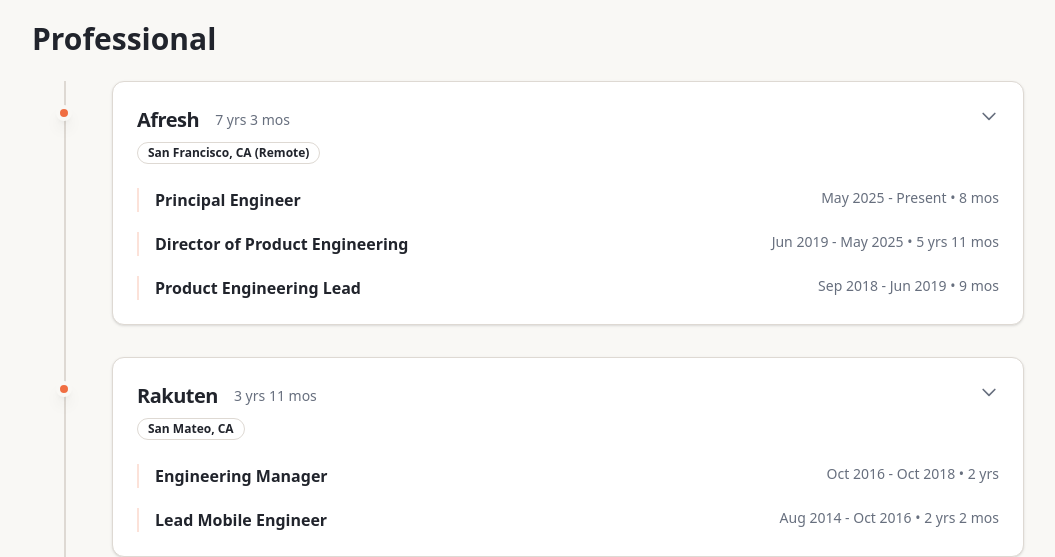
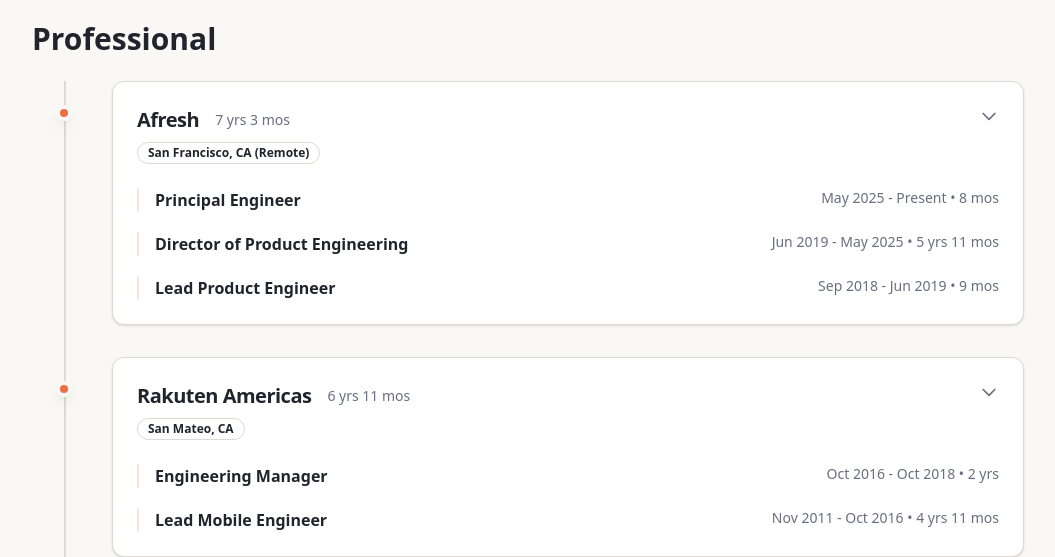
Before and after one commit to smeador/personal-website, an Astro site: page /experience in a window 1280 px wide. Shown: the part 244-801 px from the top of the page, without its empty margins (112-1167 px from the left). Built offline with nearby package versions, Linux system fonts and the light colour scheme; Astro itself is replaced by a stand-in of ours; some packages are replaced by stand-ins of ours.

Commit message:
Update professional timeline content

```diff
--- a/src/components/experience/Timeline.tsx
+++ b/src/components/experience/Timeline.tsx
@@ -89,7 +89,7 @@
           transition={{ duration: 0.3, ease: "easeInOut" }}
           className="overflow-hidden"
         >
-          <p className="text-muted-content leading-relaxed text-sm">
+          <p className="text-muted-content leading-relaxed text-sm whitespace-pre-line">
             {position.description}
           </p>
         </motion.div>
@@ -161,7 +161,7 @@
                     transition={{ duration: 0.3, ease: "easeInOut" }}
                     className="overflow-hidden"
                   >
-                    <p className="text-sm text-muted-content leading-relaxed pt-3">
+                    <p className="text-sm text-muted-content leading-relaxed pt-3 whitespace-pre-line">
                       {itemData.description}
                     </p>
                   </motion.div>
--- a/src/content/professional/01-afresh.mdx
+++ b/src/content/professional/01-afresh.mdx
@@ -2,27 +2,67 @@
 organization: "Afresh"
 organizationUrl: "https://afresh.com"
 location: "San Francisco, CA (Remote)"
-description: "Afresh is a company"
+description: >
+  Afresh develops an AI-powered solution to optimize grocery store ordering
+  and operations for fresh food departments, with the goal to both reduce
+  costs for retailers and eliminate food waste.
 startDate: 2018-10-01
 positions:
-  [
-    {
-      role: "Principal Engineer",
-      startDate: 2025-05-01,
-      description: "Led development of scalable web applications serving millions of users",
-    },
-    {
-      role: "Director of Product Engineering",
-      startDate: 2019-06-01,
-      endDate: 2025-05-01,
-      description: "Led development of scalable web applications serving millions of users",
-    },
-    {
-      role: "Product Engineering Lead",
-      startDate: 2018-09-01,
-      endDate: 2019-06-01,
-      description: "Led development of scalable web applications serving millions of users",
-    },
-  ]
+  - role: "Principal Engineer"
+    startDate: 2025-05-01
+    description: >
+      Transitioned back into an IC role to roll up my sleeves and do hands-on
+      engineering again. I'm one of two Principal Engineers at Afresh
+      supporting a 50-person engineering org. I provide technical guidance
+      across various initiatives while also leading deep technical projects of
+      my own.
+
+
+      One such project was leading the migration of our data platform from
+      Snowflake to Databricks to reduce our costs and boost developer
+      productivity by being on a unified platform. This was an org-wide effort
+      and I coordinated responsibilities across all engineering functions.
+
+  - role: "Director of Product Engineering"
+    startDate: 2019-06-01
+    endDate: 2025-05-01
+    description: >
+      Led and built the Product Engineering function from a team of 1 (myself)
+      to 35 people spanning multiple teams and product lines. This was an
+      incredible opportunity for me to scale an engineering org at a
+      fast-growing startup. Our function owned all of the customer-facing
+      products at Afresh, and we interoperated with Data, Analytics, and ML
+      functions to make their outputs accessible to our end-users.
+
+
+      I led the org as we expanded our store-level products to include all
+      fresh departments, built corporate data management and analytics tools,
+      and launched the initial version of our distribution center forecasting
+      solution. We improved the scalability and resiliency of our system to
+      support tens of thousands of store-departments and a large national
+      retailer (Albertsons).
+
+
+      I am especially proud of the people and culture on Product Eng. I hired
+      our first 15+ engineers and brought on a group of incredible engineering
+      managers to lead their respective teams. Together we built a team of
+      kind, curious, and driven engineers who cared deeply about both customer
+      and social impact.
+
+  - role: "Lead Product Engineer"
+    startDate: 2018-09-01
+    endDate: 2019-06-01
+    description: >
+      Joined Afresh as the 2nd employee and a founding engineer. I was drawn
+      to the mission of using ML forecasting to tackle an enterprise problem
+      with real environmental impact.
+
+
+      I took the core ordering product from an early prototype to an
+      enterprise-ready solution deployed at our first 3 customers. I built our
+      initial mobile app, API backend, and product data models that laid the
+      foundation for years to come. I worked closely with our customers to
+      understand their store operations and to create a product tailored to
+      their needs.
 order: 1
 ---
--- a/src/content/professional/02-rakuten.mdx
+++ b/src/content/professional/02-rakuten.mdx
@@ -1,24 +1,54 @@
 ---
-organization: "Rakuten"
+organization: "Rakuten Americas"
 organizationUrl: "https://rakuten.com"
 location: "San Mateo, CA"
-description: "Rakuten is a company"
-startDate: 2014-11-01
+description: >
+  Rakuten is a large Japenese technology and online shopping company. Rakuten
+  acquired e-commerce startup Slice and email management service Unroll.Me,
+  combining them into a consumer data and market research business.
+startDate: 2011-11-01
 endDate: 2018-10-01
 positions:
-  [
-    {
-      role: "Engineering Manager",
-      startDate: 2016-10-01,
-      endDate: 2018-10-01,
-      description: "Engineering manager for the mobile applications teams across iOS and Android.",
-    },
-    {
-      role: "Lead Mobile Engineer",
-      startDate: 2014-08-01,
-      endDate: 2016-10-01,
-      description: "Lead development of mobile applications for Slice & Unroll.me",
-    },
-  ]
+  - role: "Engineering Manager"
+    startDate: 2016-10-01
+    endDate: 2018-10-01
+    description: >
+      Managed a 5-person team responsible for all our mobile applications
+      across platforms, with a total user base of 2M+ users. Collaborated
+      closely with Product & Design to grow our user base through new features
+      and delightful experiences. I owned the team's roadmap and hired 3 new
+      engineers to support our growth. Towards the end of my tenure, I also
+      led the mobile QA and Customer Support functions.
+
+
+      Our team was further responsible for modernizing our mobile tech stack.
+      I spearheaded re-platforming our legacy Slice app to Swift and Kotlin,
+      and migrating the Unroll.Me application to React Native for
+      cross-platform support. We also developed a new analytics stack to
+      better measure user behavior and increase our conversion rates.
+
+
+      I'm most proud of my role mentoring several junior engineers who have
+      gone on to have incredible careers. I couldn't have asked for a better
+      team and the people at Slice were truly outstanding and taught me a lot
+      about leadership and integrity.
+
+  - role: "Lead Mobile Engineer"
+    startDate: 2011-11-01
+    endDate: 2016-10-01
+    description: >
+      Joined e-commerce startup Slice as an early employee to take over all
+      iOS development. I developed core features of the iOS application
+      including purchase and package tracking, refund management, and spending
+      analytics. Slice was regularly featured as a top package tracking app in
+      the App Store.
+
+
+      Slice was acquired by Rakuten in 2014, along with email management
+      service Unroll.Me which joined our business. I built the Unroll.Me iOS
+      application from scratch which achieved a top-10 overall ranking in the
+      App Store and scaled to millions of users. This powered our market
+      research business which grew to 8-figure revenue with several Fortune
+      500 customers.
 order: 2
 ---
--- a/src/content/professional/03-slice.mdx
+++ /dev/null
@@ -1,18 +0,0 @@
----
-organization: "Slice (acquired)"
-organizationUrl: "https://web.archive.org/web/20150530210037/https://www.slice.com/"
-location: "Palo Alto, CA"
-description: "Slice is a company"
-startDate: 2011-11-01
-endDate: 2014-08-01
-positions:
-  [
-    {
-      role: "Lead Mobile Engineer",
-      startDate: 2011-11-01,
-      endDate: 2014-08-01,
-      description: "Joined as an early (first 20) employee. Lead development of the Slice iOS app, a top-100 shopping application",
-    },
-  ]
-order: 3
----
--- a/src/content/professional/04-mozign.mdx
+++ b/src/content/professional/04-mozign.mdx
@@ -2,17 +2,26 @@
 organization: "Mozign"
 organizationUrl: "https://web.archive.org/web/20120512041420/http://mozign.com/"
 location: "Dallas, TX"
-description: "Mozign is a company"
+description: >
+  Mozign was a software consulting company that built custom apps and backends
+  for various clients.
 startDate: 2010-05-01
 endDate: 2012-03-01
 positions:
-  [
-    {
-      role: "Founder & Engineer",
-      startDate: 2010-05-01,
-      endDate: 2012-03-01,
-      description: "Founded a app consulting company with a college friend based in Dallas, TX",
-    },
-  ]
-order: 4
+  - role: "Founder & Engineer"
+    startDate: 2010-05-01
+    endDate: 2012-03-01
+    description: >
+      Started my career by founding a mobile app consulting company where I
+      led software development. We built custom mobile apps and full-stack
+      backends from scratch for various clients. Clients included a Euroleague
+      basketball team, a popular poker website, and local businesses in the
+      Dallas area.
+
+
+      As my first professional experience, this was an incredible opportunity
+      to learn how to build production-grade software, interface with clients,
+      and run a 3-engineer team. I also worked hands-on with product
+      management and design which has continued throughout my career.
+order: 3
 ---
```
